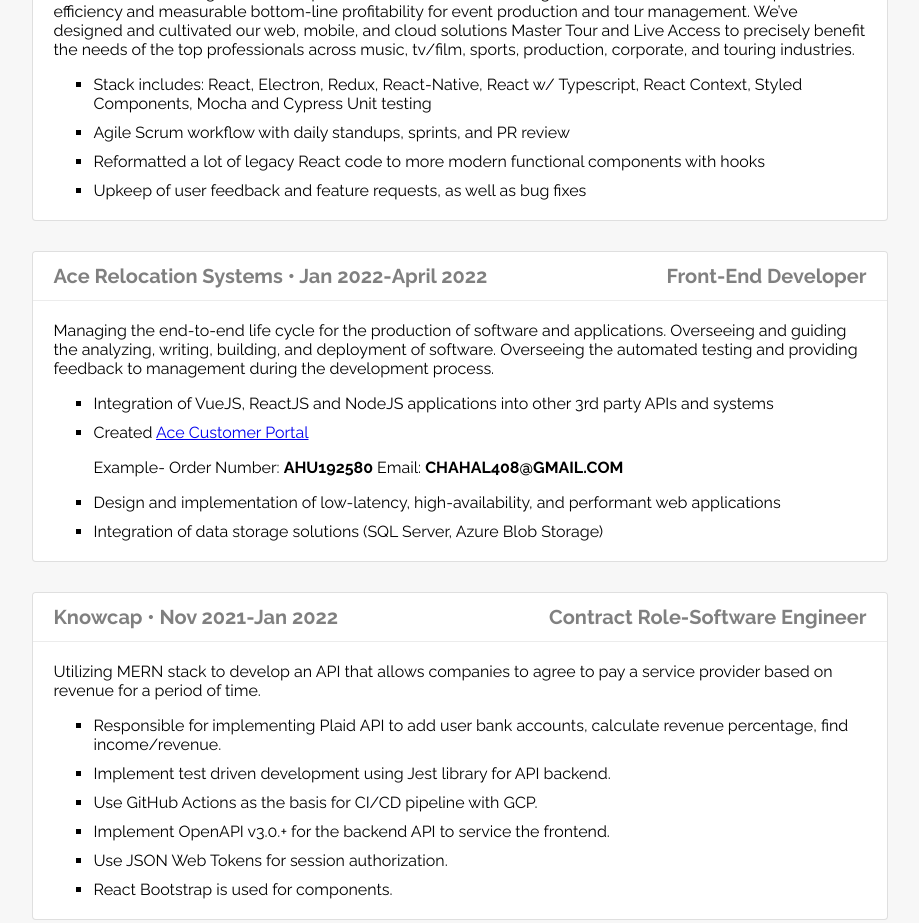
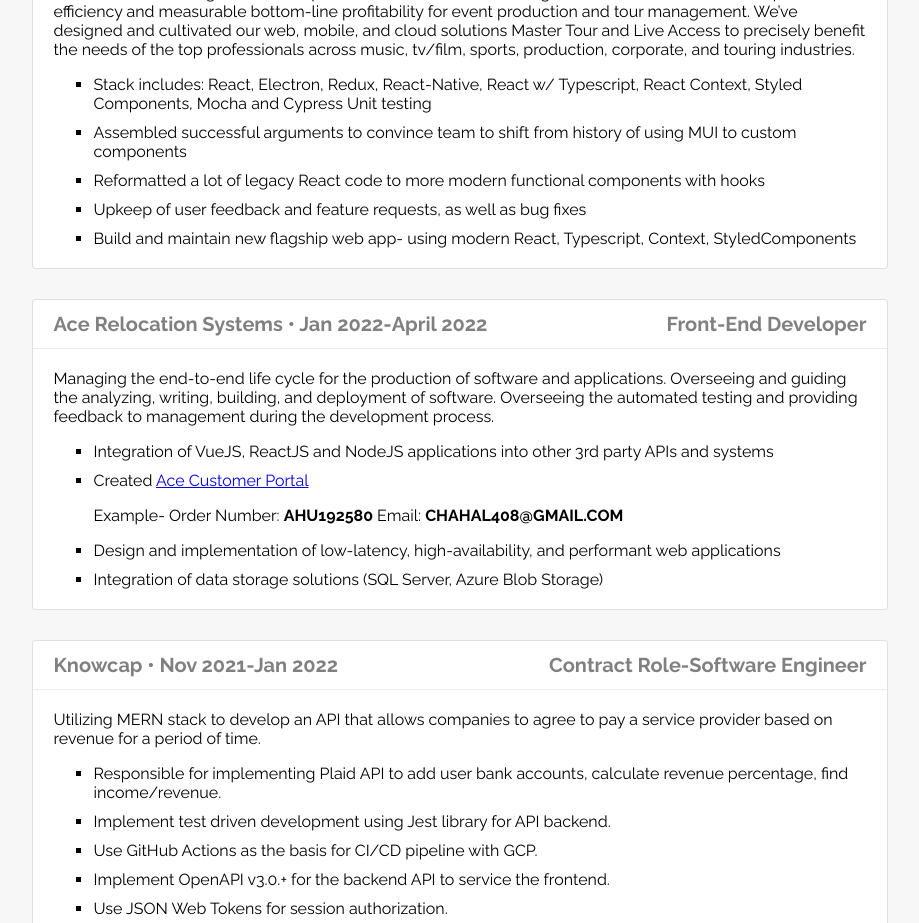
Before and after one commit to austinschroeder/portfolio-react, a React (Create React App) app: page / in a window 1280 px wide. Shown: the part 3620-4543 px from the top of the page, without its empty margins (180-1099 px from the left). Built offline with nearby package versions, Linux system fonts and the light colour scheme.

Commit message:
update experience bullets

```diff
--- a/src/components/Experience.js
+++ b/src/components/Experience.js
@@ -39,7 +39,8 @@ const Experience = () => {
                 Unit testing
               </li>
               <li>
-                Agile Scrum workflow with daily standups, sprints, and PR review
+                Assembled successful arguments to convince team to shift from
+                history of using MUI to custom components
               </li>
               <li>
                 Reformatted a lot of legacy React code to more modern functional
@@ -48,6 +49,10 @@ const Experience = () => {
               <li>
                 Upkeep of user feedback and feature requests, as well as bug
                 fixes
+              </li>
+              <li>
+                Build and maintain new flagship web app- using modern React,
+                Typescript, Context, StyledComponents
               </li>
             </ul>
           </div>
```
